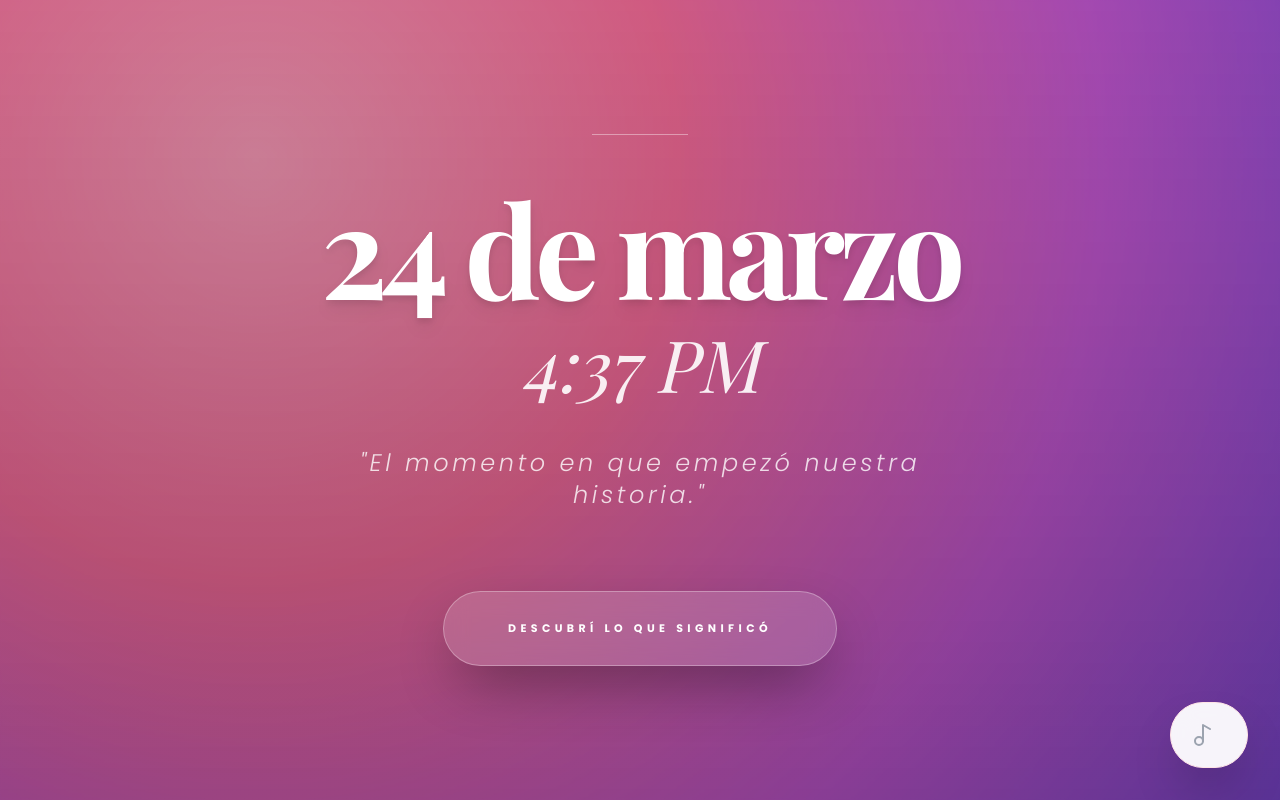
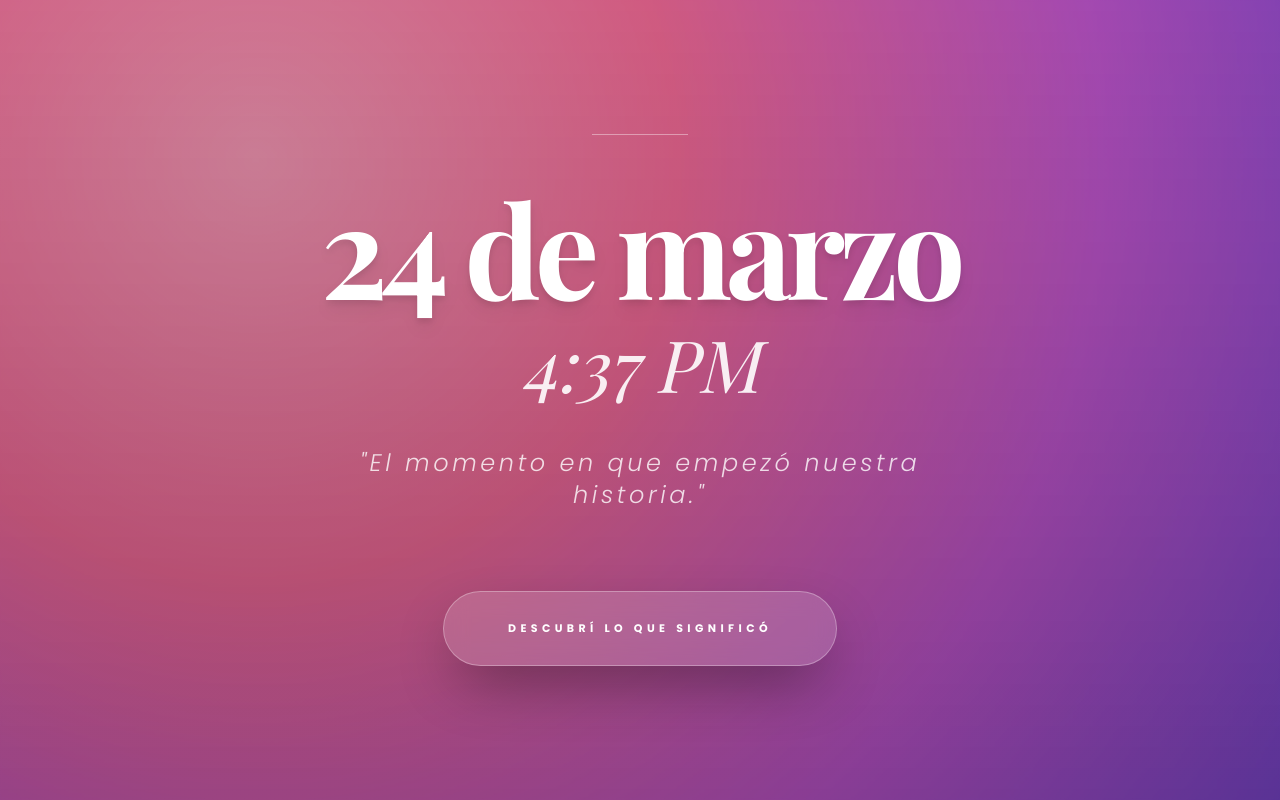
Before and after one commit to matita2026web-star/Sanvalentin.com, a React (Vite) app: page / in a window 1280 px wide. Shown: the top 800 px of the page. Built offline with nearby package versions, Linux system fonts and the light colour scheme; no server answers; a web font is replaced by a local one.

Commit message:
Update App.tsx

```diff
--- a/App.tsx
+++ b/App.tsx
@@ -1,42 +1,19 @@
-
-import React, { useState, useRef, useEffect } from 'react';
+import React, { useState, useEffect } from 'react';
 import { motion, AnimatePresence } from 'framer-motion';
 import SunsetHero from './components/SunsetHero';
 import PhotoSection from './components/PhotoSection';
 import CountdownSection from './components/CountdownSection';
 import LetterSection from './components/LetterSection';
 import HeartBackground from './components/HeartBackground';
-import { Music2, Heart } from 'lucide-react';
-
-
-const LOCAL_MUSIC_SRC = '/music/nrique Iglesias, Juan Luis Guerra - Cuando Me Enamoro (Official Music Video).webm';
-const DEFAULT_MUSIC_SRC = 'https://www.soundhelix.com/examples/mp3/SoundHelix-Song-8.mp3';
-const MUSIC_SRC = import.meta.env.VITE_MUSIC_URL || LOCAL_MUSIC_SRC;
+import { Heart } from 'lucide-react';
 
 const App: React.FC = () => {
-  const [isMusicPlaying, setIsMusicPlaying] = useState(false);
   const [isLoaded, setIsLoaded] = useState(false);
-  const audioRef = useRef<HTMLAudioElement | null>(null);
-  const [musicLabel, setMusicLabel] = useState('Tu canción especial');
 
   useEffect(() => {
     setIsLoaded(true);
     window.scrollTo(0, 0);
   }, []);
-
-  const toggleMusic = () => {
-    if (audioRef.current) {
-      if (isMusicPlaying) {
-        audioRef.current.pause();
-      } else {
-        audioRef.current.play().catch(e => {
-          console.error("Error al reproducir audio:", e);
-          alert("Toca la pantalla para permitir la música.");
-        });
-      }
-      setIsMusicPlaying(!isMusicPlaying);
-    }
-  };
 
   return (
     <AnimatePresence>
@@ -47,51 +24,6 @@ const App: React.FC = () => {
           transition={{ duration: 1.5 }}
           className="relative min-h-screen selection:bg-rose-200 selection:text-rose-900"
         >
-          {/*
-              ---------------------------------------------------------
-              🎵 MÚSICA PERSONALIZADA:
-              1) Copia tu archivo en /public/music/nrique Iglesias, Juan Luis Guerra - Cuando Me Enamoro (Official Music Video).webm
-              2) (Opcional) define VITE_MUSIC_URL en .env.local
-                 Ej: VITE_MUSIC_URL=https://misitio.com/tu-cancion.webm
-              ---------------------------------------------------------
-          */}
-          <audio
-            ref={audioRef}
-            loop
-            preload="metadata"
-            src={MUSIC_SRC}
-            onLoadedMetadata={() => setMusicLabel('Nuestra canción ❤️')}
-            onError={() => {
-              setMusicLabel('Canción romántica');
-              if (audioRef.current && audioRef.current.src !== DEFAULT_MUSIC_SRC) {
-                audioRef.current.src = DEFAULT_MUSIC_SRC;
-                audioRef.current.load();
-              }
-            }}
-          />
-
-          <motion.button
-            initial={{ opacity: 0, scale: 0.5 }}
-            animate={{ opacity: 1, scale: 1 }}
-            transition={{ delay: 2, type: "spring" }}
-            onClick={toggleMusic}
-            className="fixed bottom-8 right-8 z-50 p-5 bg-white/95 backdrop-blur-md rounded-full shadow-2xl border border-rose-100 text-[#FF6F91] hover:scale-110 active:scale-95 transition-all flex items-center gap-3 group overflow-hidden"
-          >
-            <div className="relative">
-              {isMusicPlaying && (
-                <motion.div
-                  animate={{ scale: [1, 2.5, 1], opacity: [0.3, 0, 0.3] }}
-                  transition={{ duration: 2.5, repeat: Infinity }}
-                  className="absolute inset-0 bg-rose-400 rounded-full -z-10"
-                />
-              )}
-              {isMusicPlaying ? <Heart className="w-6 h-6 fill-current animate-pulse text-[#FF6F91]" /> : <Music2 className="w-6 h-6 text-gray-400" />}
-            </div>
-            <span className="text-[11px] font-bold uppercase tracking-[0.4em] max-w-0 overflow-hidden group-hover:max-w-xs transition-all duration-700 whitespace-nowrap px-0 group-hover:px-4">
-              {isMusicPlaying ? musicLabel : 'Activar Música'}
-            </span>
-          </motion.button>
-
           <HeartBackground />
 
           <main className="relative z-10">
@@ -108,7 +40,9 @@ const App: React.FC = () => {
               className="flex flex-col items-center gap-6"
             >
               <Heart className="w-5 h-5 text-rose-500/30" />
-              <p className="font-playfair italic tracking-[0.5em] uppercase text-white/40">Eternamente juntos.</p>
+              <p className="font-playfair italic tracking-[0.5em] uppercase text-white/40">
+                Eternamente juntos.
+              </p>
             </motion.div>
           </footer>
         </motion.div>
```
